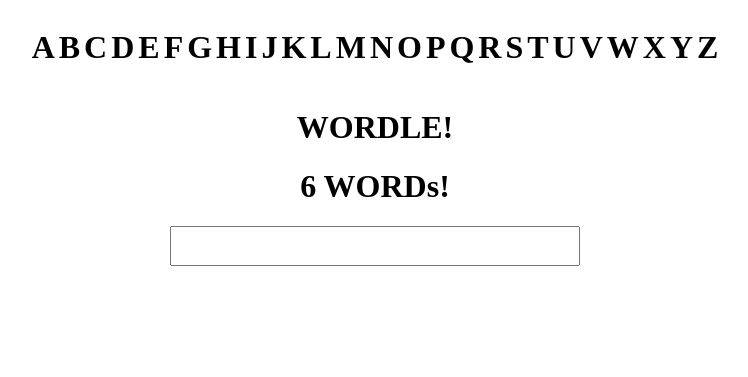
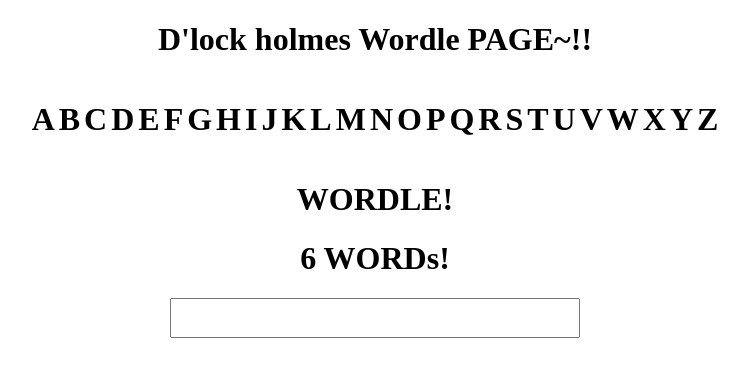
Before and after one commit to Dlockholmes/onlyrest, a Flask app: page / in a window 1280 px wide. Shown: the top 377 px of the page, without its empty margins (265-1013 px from the left). Run offline with Flask 3, Linux system fonts and the light colour scheme; parts of the project's set-up code (start-up, migrations or seed data) failed here and were passed over.

Commit message:
wordle page index

```diff
--- a/app/templates/index.html
+++ b/app/templates/index.html
@@ -18,6 +18,7 @@
     </script>
 </head>
 <body style="text-align: center;" onload="copyToClipboard('');">
+    <h1>D'lock holmes Wordle PAGE~!!</h1>
     {% for i in alpha %}
         <h1 id="al_{{ i }}" class="status_0" style="display: inline-block;">{{ i }}</h1>
     {% endfor %}
```
